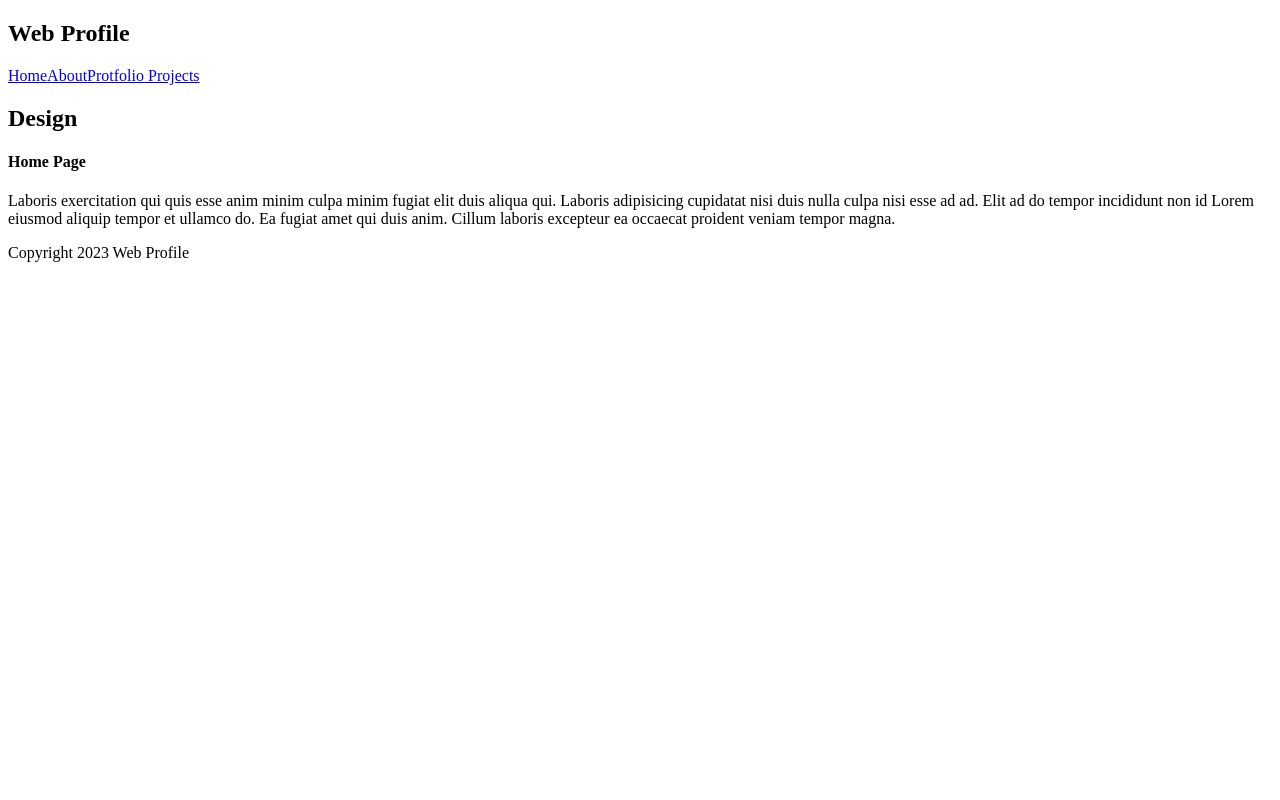
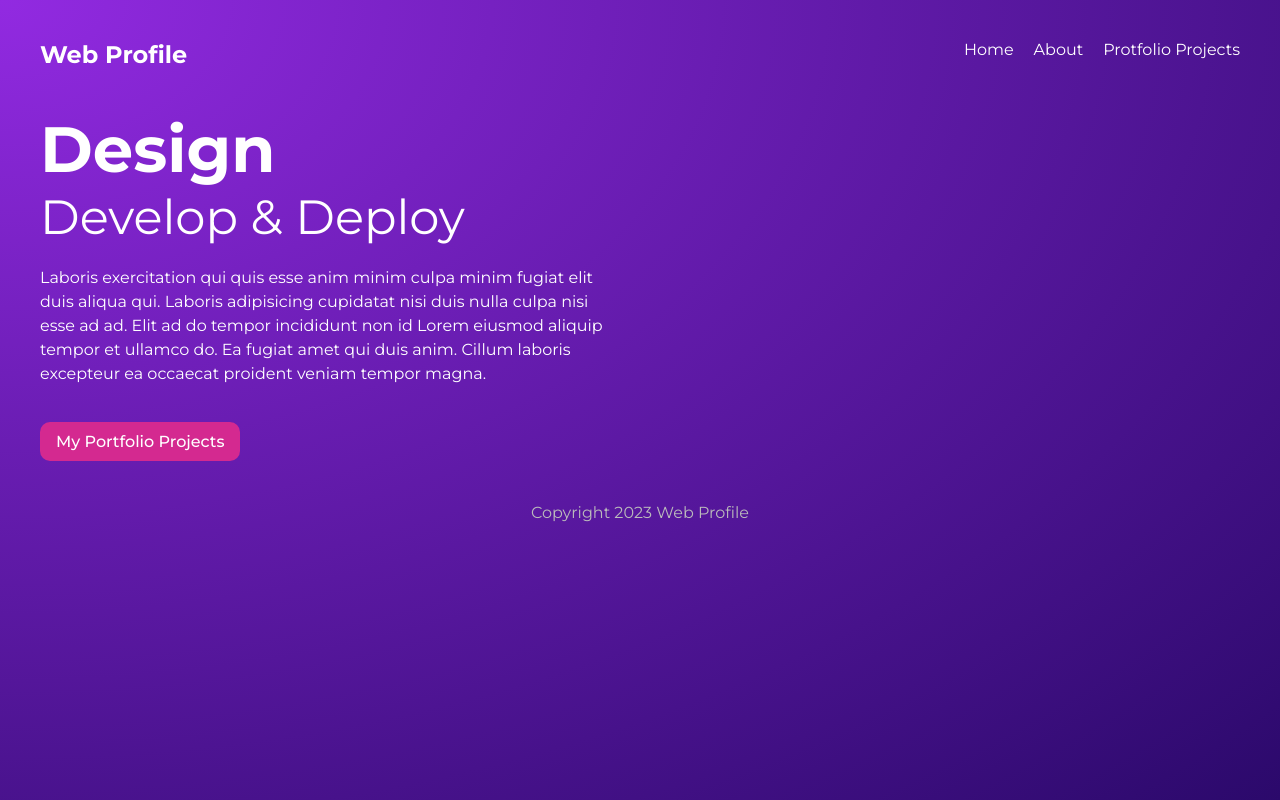
Before and after one commit to efunnuga-bamidele/web-profile-gastby, a Gatsby site: page / in a window 1280 px wide. Built offline with nearby package versions, Linux system fonts and the light colour scheme; Gatsby itself is replaced by a stand-in of ours.

Commit message:
feat:Implement CSS component Styling

```diff
--- a/src/components/Layout.js
+++ b/src/components/Layout.js
@@ -1,5 +1,6 @@
 import React from "react";
 import Navbar from "./Navbar";
+import "../styles/global.css";
 
 export default function Layout({ children }) {
   const currentDate = new Date().getFullYear();
@@ -7,7 +8,7 @@ export default function Layout({ children }) {
     <div className="layout">
       <Navbar />
       <div className="content">{children}</div>
-      <footer className="footer">
+      <footer>
         <p>Copyright {currentDate} Web Profile</p>
       </footer>
     </div>
--- a/src/pages/index.js
+++ b/src/pages/index.js
@@ -1,19 +1,26 @@
 import * as React from "react";
 import Layout from "../components/Layout";
+import { header, btn } from "../styles/home.module.css";
+import { Link } from "gatsby";
 
 export default function Home() {
   return (
     <Layout>
-      <section>
-        <h2>Design</h2>
-        <h4>Home Page</h4>
-        <p>
-          Laboris exercitation qui quis esse anim minim culpa minim fugiat elit
-          duis aliqua qui. Laboris adipisicing cupidatat nisi duis nulla culpa
-          nisi esse ad ad. Elit ad do tempor incididunt non id Lorem eiusmod
-          aliquip tempor et ullamco do. Ea fugiat amet qui duis anim. Cillum
-          laboris excepteur ea occaecat proident veniam tempor magna.
-        </p>
+      <section className={header}>
+        <div>
+          <h2>Design</h2>
+          <h3>Develop & Deploy</h3>
+          <p>
+            Laboris exercitation qui quis esse anim minim culpa minim fugiat
+            elit duis aliqua qui. Laboris adipisicing cupidatat nisi duis nulla
+            culpa nisi esse ad ad. Elit ad do tempor incididunt non id Lorem
+            eiusmod aliquip tempor et ullamco do. Ea fugiat amet qui duis anim.
+            Cillum laboris excepteur ea occaecat proident veniam tempor magna.
+          </p>
+          <Link to="/projects" className={btn}>
+            My Portfolio Projects
+          </Link>
+        </div>
       </section>
     </Layout>
   );
--- a/src/pages/projects/index.js
+++ b/src/pages/projects/index.js
@@ -1,9 +1,10 @@
 import React from "react";
 import Layout from "../../components/Layout";
+import { portfolio } from "../../styles/projects.module.css";
 export default function Projects() {
   return (
     <Layout>
-      <div>
+      <div className={portfolio}>
         <h2>Protfolio</h2>
         <h3>Projects & Websites I've Created</h3>
       </div>
--- /dev/null
+++ b/src/styles/global.css
@@ -0,0 +1,62 @@
+@import url("https://fonts.googleapis.com/css2?family=Montserrat:wght@300;400;500;700&display=swap");
+
+* {
+  margin: 0;
+  padding: 0;
+  text-decoration: none;
+  font-family: "Montserrat", "Helvetica Neue", "sans-serif";
+  color: #fff;
+}
+
+html,
+body {
+  min-height: 100%;
+}
+body {
+  background: radial-gradient(
+    at top left,
+    rgba(146, 42, 225, 1) 0%,
+    rgba(43, 9, 107, 1) 100%
+  );
+  background-repeat: no-repeat;
+}
+
+p {
+  margin: 16px auto;
+  line-height: 1.5em;
+}
+
+/* layout & nav */
+.layout {
+  max-width: 1200px;
+  margin: 0 auto;
+}
+
+nav {
+  display: grid;
+  grid-template-columns: 1fr 1fr;
+  margin: 40px auto;
+}
+
+nav .links {
+  display: inline-block;
+  text-align: right;
+}
+
+nav a {
+  display: inline-block;
+  margin-left: 20px;
+  font-weight: 400;
+  padding-bottom: 8px;
+  border-bottom: 3px solid transparent;
+}
+
+nav a:hover {
+  border-color: #fff;
+}
+
+footer p {
+  text-align: center;
+  color: #bbb;
+  margin: 40px auto;
+}
--- /dev/null
+++ b/src/styles/home.module.css
@@ -0,0 +1,24 @@
+.header {
+  display: grid;
+  grid-template-columns: 1fr 1fr;
+  grid-gap: 40px;
+  align-items: center;
+}
+
+.header h2 {
+  font-size: 4em;
+}
+
+.header h3 {
+  font-size: 3em;
+  font-weight: 400;
+  margin-bottom: 20px;
+}
+.btn {
+  display: inline-block;
+  background: #d42990;
+  padding: 10px 16px;
+  border-radius: 10px;
+  margin-top: 20px;
+  font-weight: 500;
+}
```
Also changed, not shown: src/styles/projects.module.css (added, +12 -0 lines).
